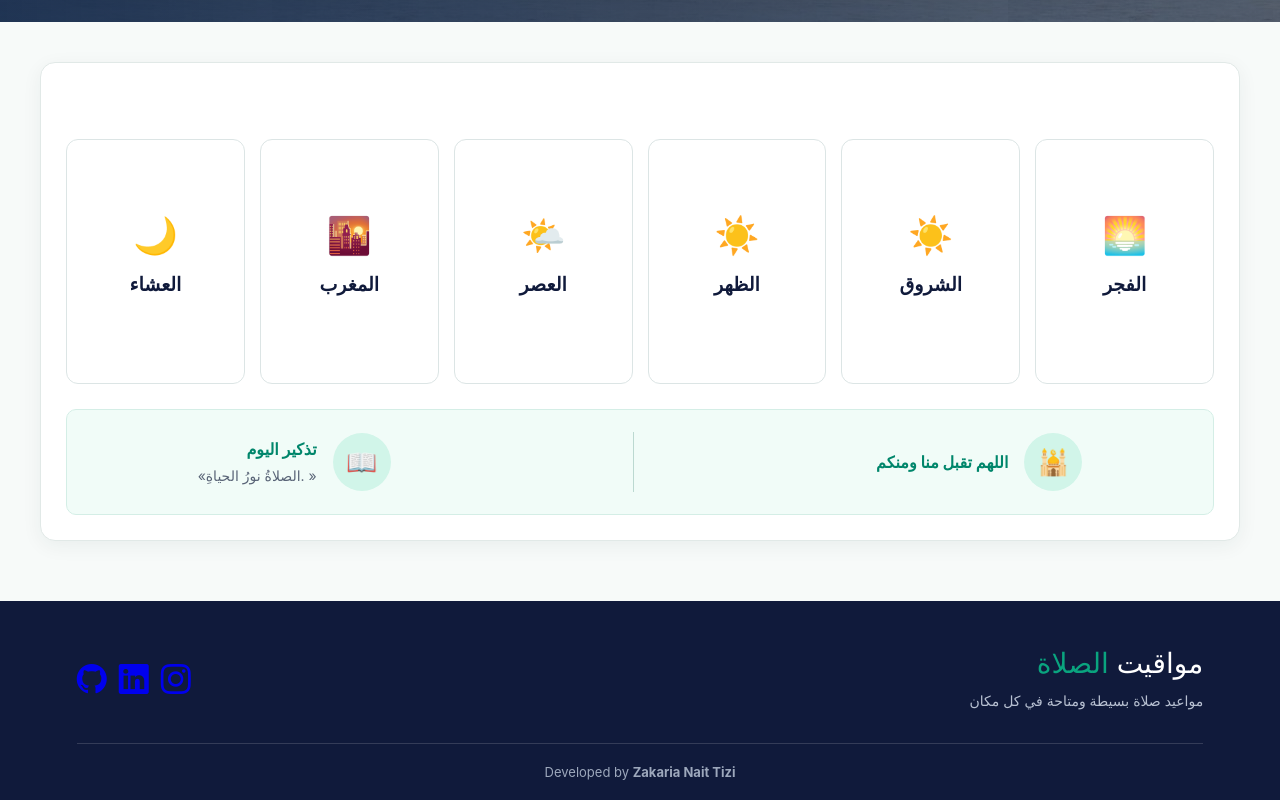
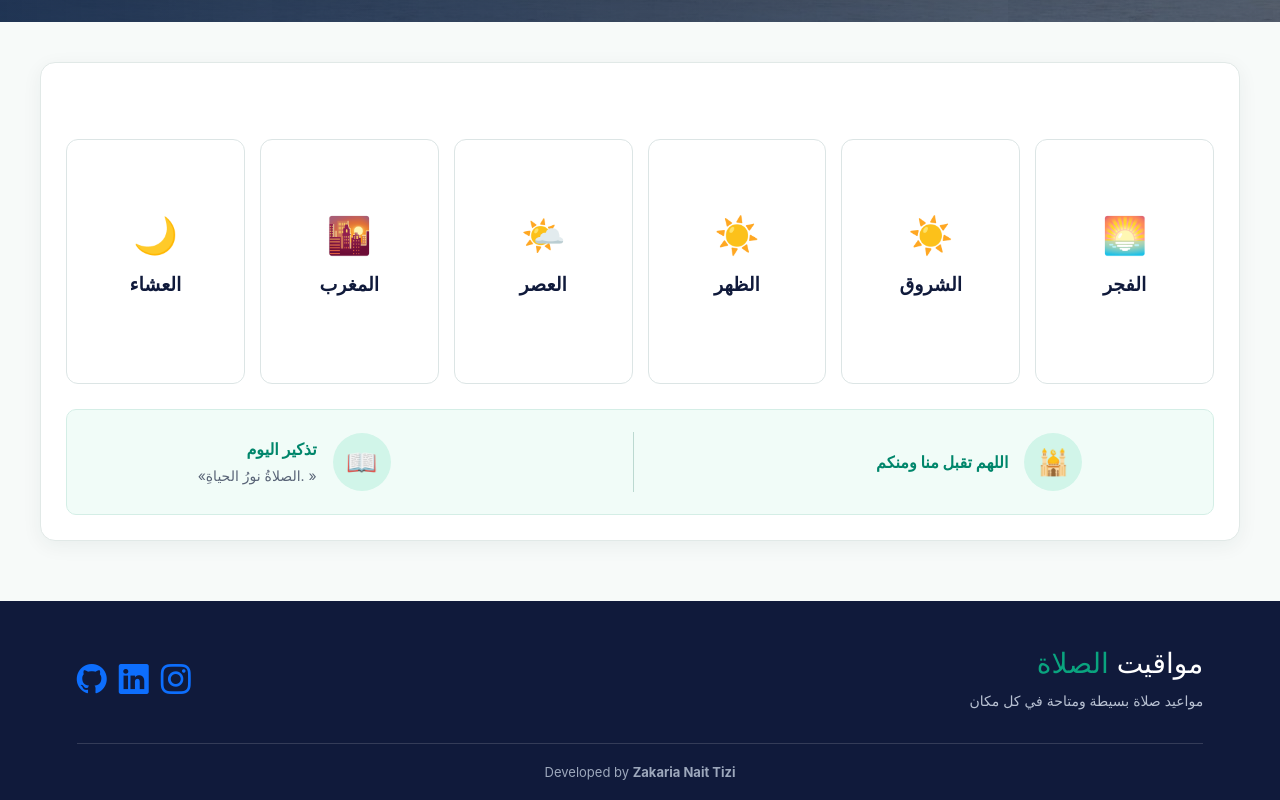
Before and after one commit to zttnrkz/mawaqitSalat, a website: page index.html in a window 1280 px wide. Shown: the part 434-1234 px from the top of the page. Drawn offline with nearby package versions, Linux system fonts and the light colour scheme.

Commit message:
Change style BootStrap icons white to primary

```diff
--- a/style.css
+++ b/style.css
@@ -489,10 +489,15 @@ button {
     justify-content: center;
 }
 
-
 .share-media a {
     transition: opacity 0.2s ease;
     font-size: 30px;
+    color: #0d6efd; /* اللون الأزرق للأيقونات */
+    text-decoration: none;
+}
+
+.share-media a i {
+    background: transparent !important; /* يحيد أي خلفية مربعة أو دائرية */
 }
 
 .share-media a:hover {
```
